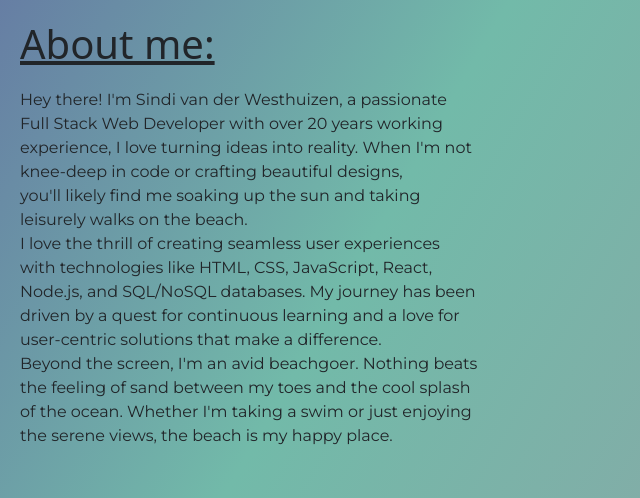
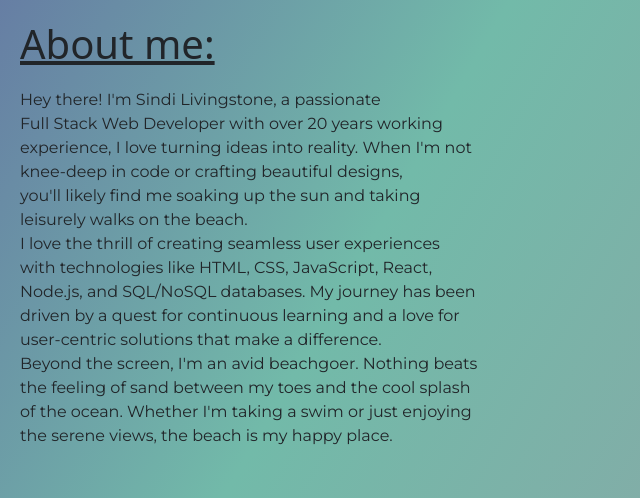
Before and after one commit to Phoenix836/My-Portfolio-Website, a plain HTML site: page about.html in a window 1280 px wide. Shown: the top 498 px of the page, 0-640 px from the left. Drawn offline with nearby package versions, Linux system fonts and the light colour scheme.

Commit message:
Update name from Sindi van der Westhuizen to Sindi Livingstone

```diff
--- a/about.html
+++ b/about.html
@@ -65,7 +65,7 @@
 <body>
     <section class="about gradient-background">
         <h1>About me:</h1>
-        <p> Hey there! I'm Sindi van der Westhuizen, a passionate<br>
+        <p> Hey there! I'm Sindi Livingstone, a passionate<br>
             Full Stack Web Developer with over 20 years working<br>
             experience, I love turning ideas into reality. When I'm not<br>
             knee-deep in code or crafting beautiful designs,<br>
```
